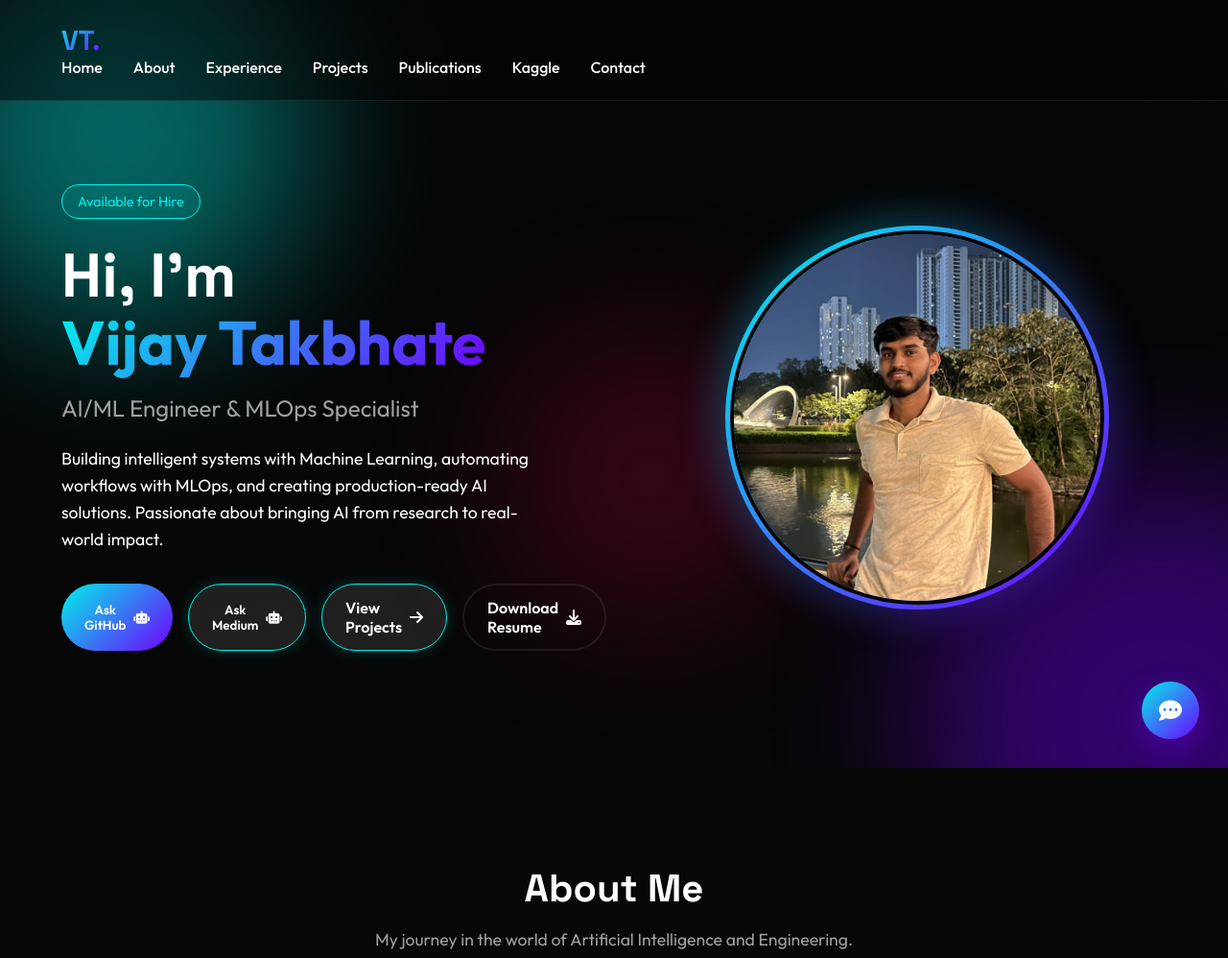
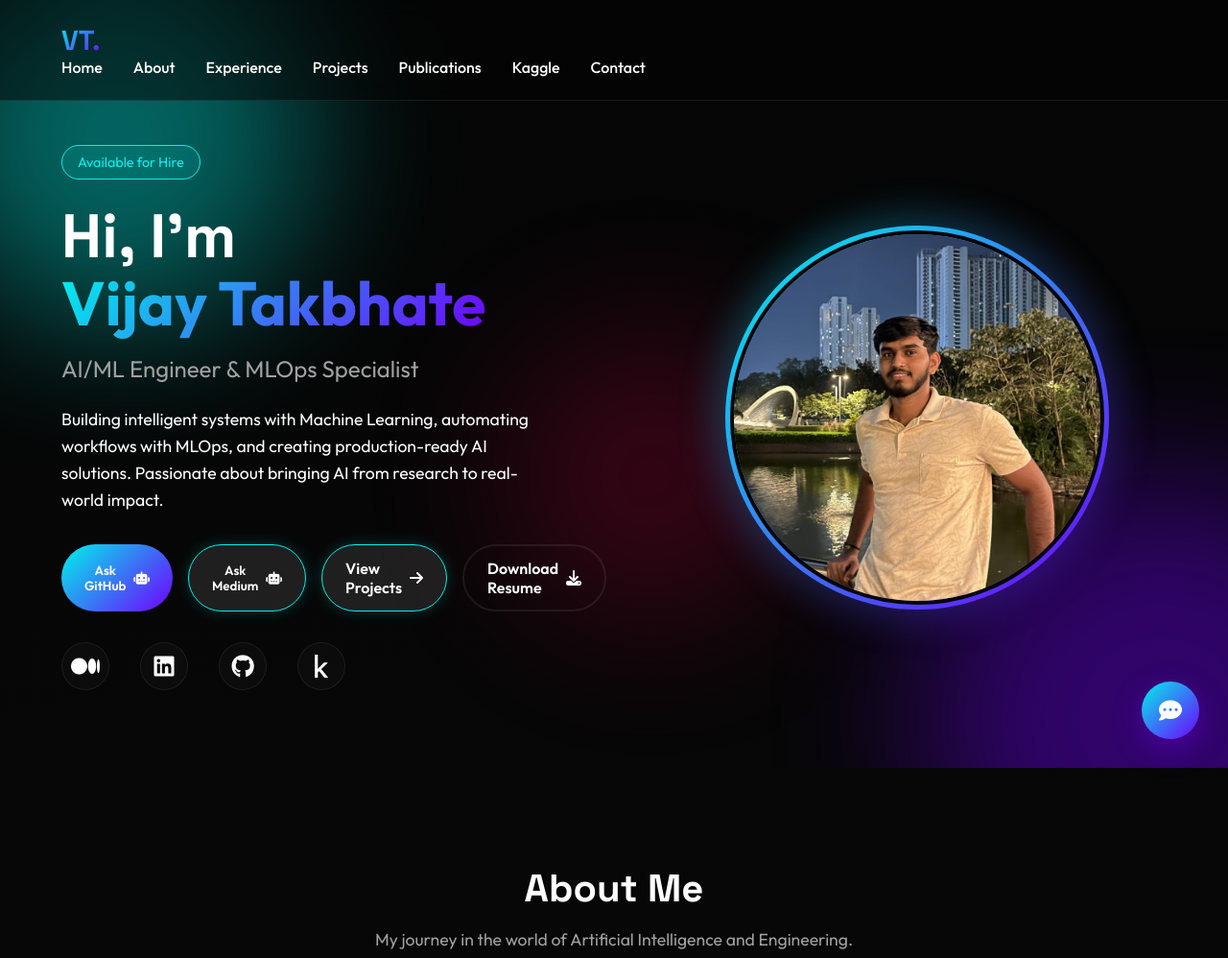
Before and after one commit to vijaytakbhate2002/portfolio-support-quick-hr-interview-bot, a Flask app: page / in a window 1280 px wide. Shown: the top 998 px of the page at 96% size. Run offline with Flask 3, Linux system fonts and the light colour scheme.

Commit message:
Added Work Profiles

```diff
--- a/templates/hero_section.html
+++ b/templates/hero_section.html
@@ -17,27 +17,27 @@
         <button id="heroChatBtnMedium" class="btn btn-glow">
           Ask Medium <i class="fas fa-robot"></i>
         </button>
-        <a href="#projects" class="btn btn-glow"
-          >View Projects <i class="fas fa-arrow-right"></i
-        ></a>
-        <a
-          href="{{ url_for('static', filename='Vijay_Takbhate_Resume.pdf') }}"
-          class="btn btn-secondary"
-          download
-          onclick="downloadResume(event)"
-          >Download Resume <i class="fas fa-download"></i
-        ></a>
+        <a href="#projects" class="btn btn-glow">View Projects <i class="fas fa-arrow-right"></i></a>
+        <a href="{{ url_for('static', filename='Vijay_Takbhate_Resume.pdf') }}" class="btn btn-secondary" download
+          onclick="downloadResume(event)">Download Resume <i class="fas fa-download"></i></a>
+      </div>
+
+      <div class="contact-links" style="justify-content: flex-start; margin-top: 2rem;">
+        <a href="https://medium.com/@vijaytakbhate45" target="_blank" class="social-link"><i
+            class="fab fa-medium"></i></a>
+        <a href="https://www.linkedin.com/in/vijay-takbhate-b9231a236/" target="_blank" class="social-link"><i
+            class="fab fa-linkedin"></i></a>
+        <a href="https://github.com/vijaytakbhate2002" target="_blank" class="social-link"><i
+            class="fab fa-github"></i></a>
+        <a href="https://www.kaggle.com/vijay20213" target="_blank" class="social-link"><i
+            class="fab fa-kaggle"></i></a>
       </div>
     </div>
 
     <!-- Profile Picture -->
     <div class="about-img-wrapper" style="justify-self: center">
       <div class="img-frame" style="width: 400px; height: 400px">
-        <img
-          src="{{ url_for('static', filename='profile_pic.jpg') }}"
-          alt="Vijay Takbhate"
-          class="profile-img"
-        />
+        <img src="{{ url_for('static', filename='profile_pic.jpg') }}" alt="Vijay Takbhate" class="profile-img" />
       </div>
     </div>
   </div>
```
Also changed, not shown: medium_vector_db/chroma.sqlite3.
